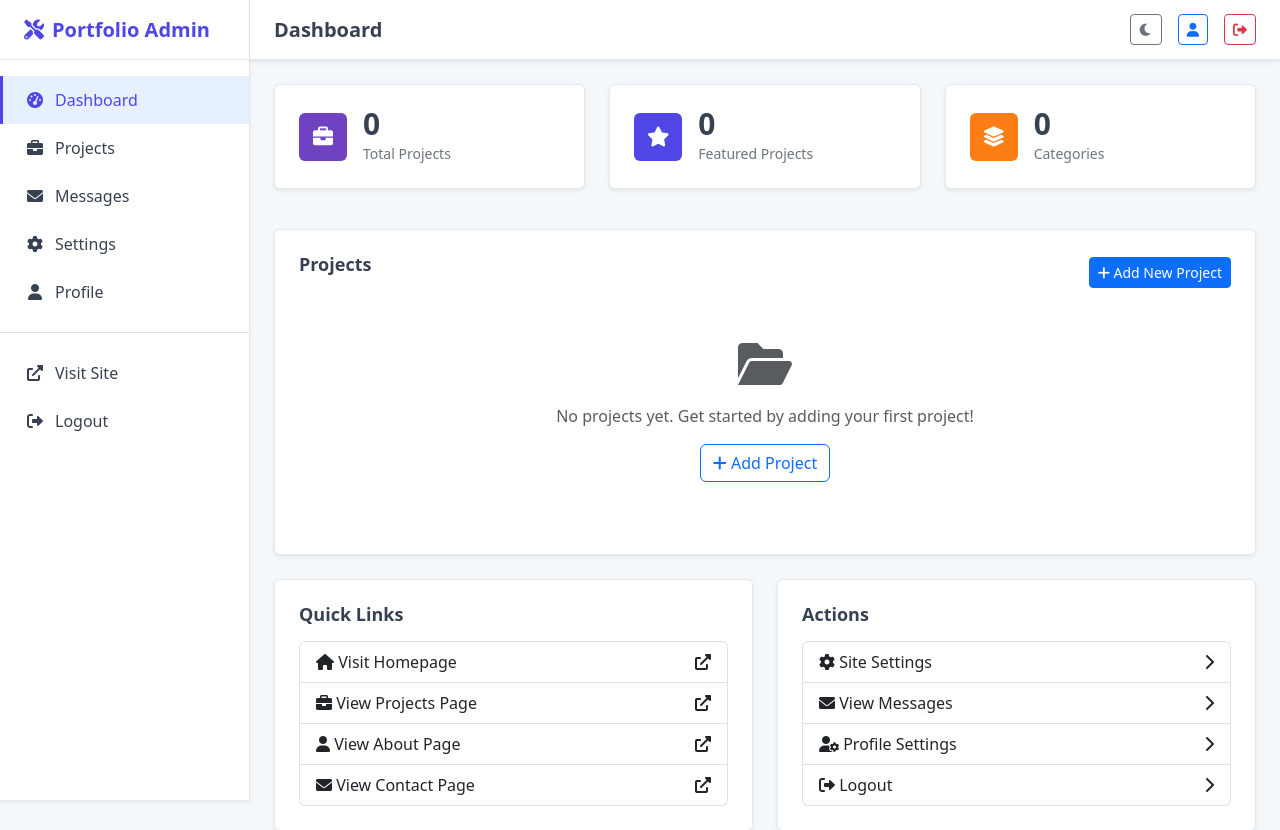
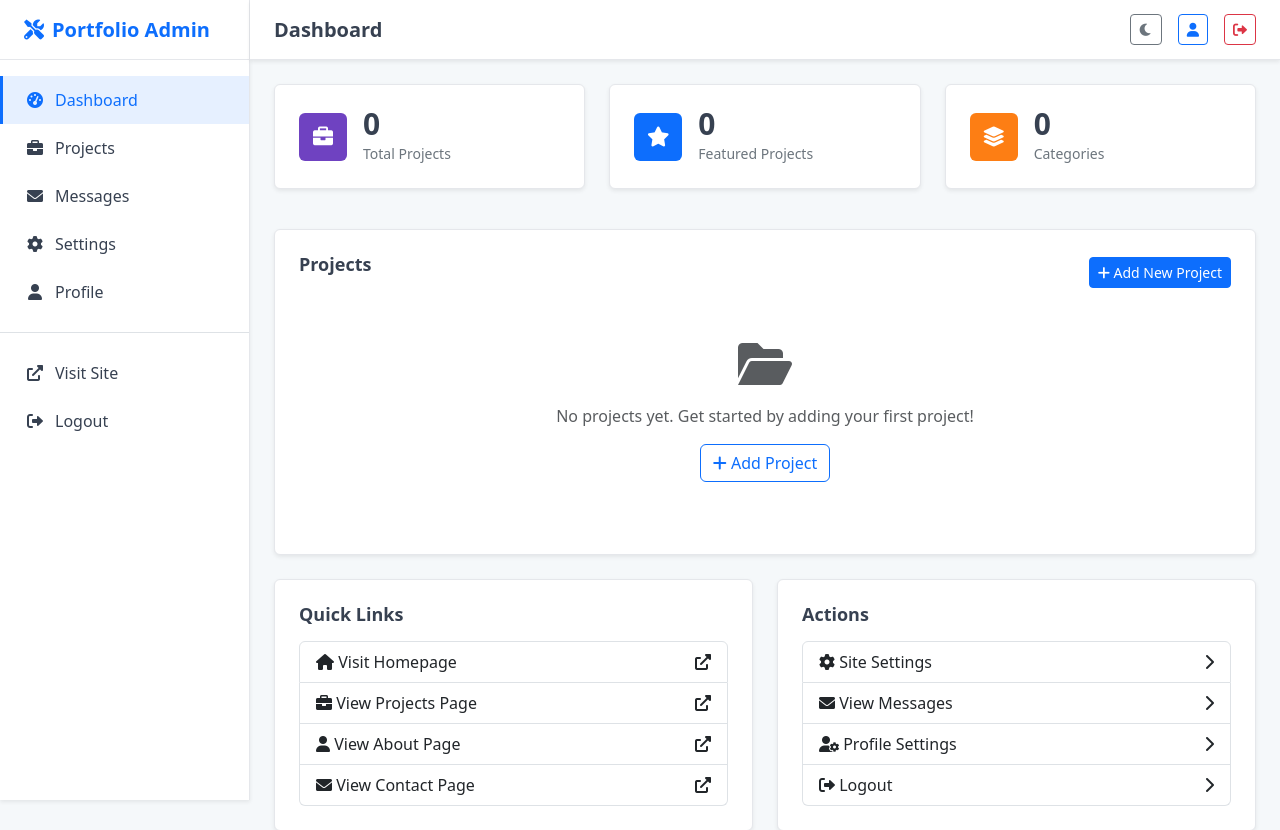
Before and after one commit to Neil4ad/ContentPortfolio, a Flask app: page /contentadmin in a window 1280 px wide. Shown: the top 830 px of the page. Run offline with Flask 3, Linux system fonts and the light colour scheme; a user stored in the database is signed in; data comes from the database, SQL or seed files in the repository; data that the repository does not hold is empty; some libraries are stand-ins or nearby versions.

Commit message:
Fix color system: separate admin and public site colors, connect navigation/footer links to database settings

```diff
--- a/templates/admin/base_admin.html
+++ b/templates/admin/base_admin.html
@@ -17,15 +17,6 @@
     <!-- Custom Admin CSS (Optimized - 6KB) -->
     <link rel="stylesheet" href="{{ url_for('static', filename='css/admin.css') }}">
 
-    <!-- Dynamic CSS Variables from Settings -->
-    <style>
-        :root {
-            --bs-primary: {{ settings.banner_gradient_start or '#4F46E5' }};
-            --primary-color: {{ settings.banner_gradient_start or '#4F46E5' }};
-            --secondary-color: {{ settings.banner_gradient_end or '#3B82F6' }};
-            --accent-color: {{ settings.link_hover_color or '#4f46e5' }};
-        }
-    </style>
 
     {% block extra_styles %}{% endblock %}
 </head>
```
Also changed, not shown: static/css/components.css (+5 -5 lines).
